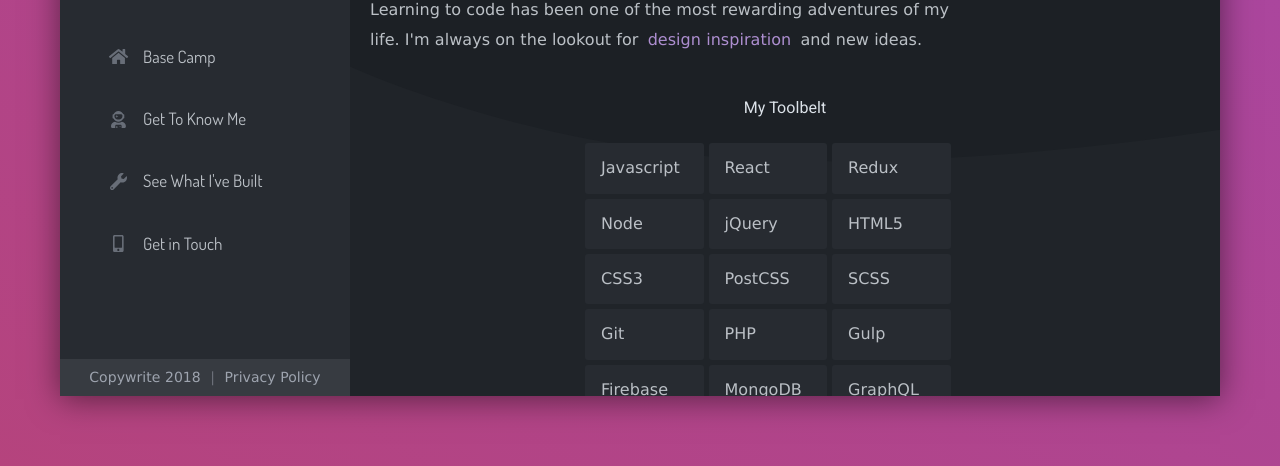
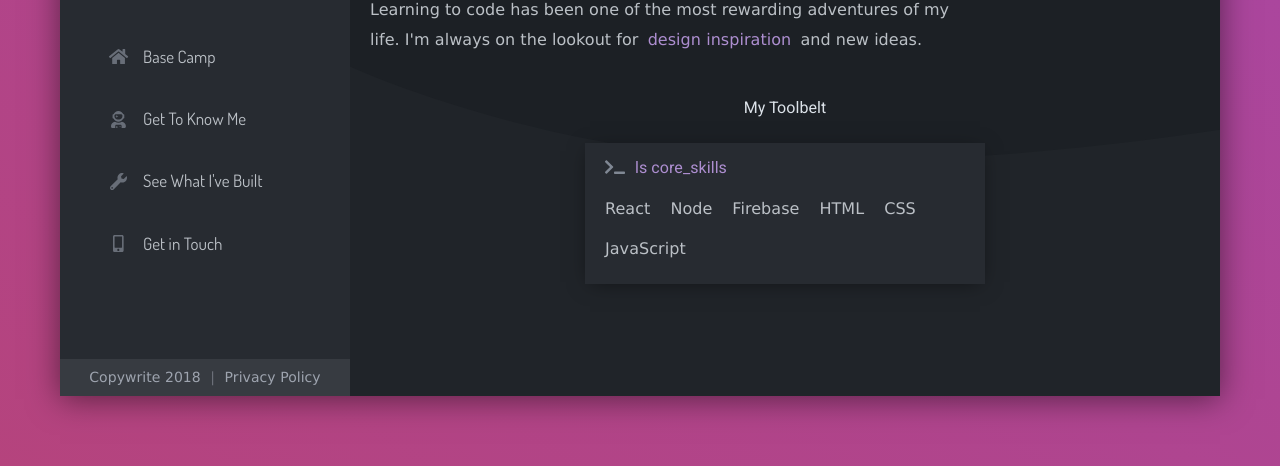
Before and after one commit to stormcloud266/portfolio18, a Gatsby site: page /about in a window 1280 px wide. Shown: the part 334-800 px from the top of the page. Built offline with nearby package versions, Linux system fonts and the light colour scheme; Gatsby itself is replaced by a stand-in of ours.

Commit message:
testing tools list

```diff
--- a/src/pages/about.js
+++ b/src/pages/about.js
@@ -23,11 +23,23 @@ const About = (props) => {
           <div className="About__toolbelt">
             <p className="About__playlist-title">My Toolbelt</p>
             <div className="About__tools-list">
-              <ul>
-              {tools.map(tool => (
-                <li className="About__tool" key={tool}>{tool}</li>
-              ))}
-            </ul>
+
+
+            <div className="tools">
+              <p className="tools__title">
+                <FontAwesomeIcon icon="terminal" />
+                ls core_skills
+              </p>
+              <ul className="tools__list">
+                <li>React</li>
+                <li>Node</li>
+                <li>Firebase</li>
+                <li>HTML</li>
+                <li>CSS</li>
+                <li>JavaScript</li>
+              </ul>
+            </div>
+
 
             </div>
           </div>
--- a/src/styles/components/_about.scss
+++ b/src/styles/components/_about.scss
@@ -88,6 +88,7 @@
     padding: 10px 20px;
     transition: all .3s;
     border-radius: 3px;
+    box-shadow: 0px 3px 20px -5px rgba(0,0,0,.5);
 
     svg {
       margin-right: 20px;
@@ -159,23 +160,52 @@
     max-width: 400px;
     margin: 20px auto 0;
 
-    ul {
-      margin-right: 5px;
-      flex: 1;
+  //   ul {
+  //     margin-right: 5px;
+  //     flex: 1;
+  //     display: flex;
+  //     flex-wrap: wrap;
+  //     // justify-content: center;
+  //     // background: rgb(21, 65, 64);
+  //     &:nth-child(3n) {
+  //       background: red;
+  //     }
+  //   }
+  //   li {
+  //     flex-basis: 30%;
+  //     position: relative;
+  //     margin-bottom: 5px;
+  //     margin-right: 5px;
+  //     background: $color-gray-m;
+  //     // flex: 1;
+  //     padding: 10px 10px 10px 16px;
+  //     border-radius: 3px;
+  //   }
+  }
+
+  .tools {
+    background: $color-gray-m;
+    max-width: 400px;
+    padding: 10px 20px;
+    box-shadow: 0px 3px 20px -5px rgba(0,0,0,.5);
+
+    &__title {
+      color: $color-purple-l;
+      font-family: 'Heebo', sans-serif;
+      margin-bottom: 10px;
+      svg {
+        color: lighten($color-text-tertiary, 0%);
+        margin-right: 10px;
+      }
+    }
+    &__list {
       display: flex;
       flex-wrap: wrap;
-      // justify-content: space-between;
-      // background: rgb(21, 65, 64);
-    }
-    li {
-      flex-basis: 30%;
-      position: relative;
-      margin-bottom: 5px;
-      margin-right: 5px;
-      background: $color-gray-m;
-      // flex: 1;
-      padding: 10px 10px 10px 16px;
-      border-radius: 3px;
+      li {
+        margin-right: 20px;
+        margin-bottom: 10px;
+        // flex: 1 0 21%;
+      }
     }
   }
 }
--- a/src/styles/components/_project-item.scss
+++ b/src/styles/components/_project-item.scss
@@ -1,7 +1,7 @@
 .ProjectItem {
   border-bottom: 1px solid #272B31;
   color: #dadee4;
-  padding: 6.5rem 0;
+  padding: 6.5rem 0 8rem;
 
   &__title-wrapper {
     display: flex;
@@ -105,6 +105,6 @@
     color: $color-text-tertiary;
     margin-right: 14px;
   }
-  @include whenMedium { padding: 6.5rem 10px; }
-  @include whenLarge { padding: 6.5rem 20px; }
+  @include whenMedium { padding: 6.5rem 10px 8rem; }
+  @include whenLarge { padding: 6.5rem 20px 8rem; }
 }
--- a/src/styles/components/_sidebar.scss
+++ b/src/styles/components/_sidebar.scss
@@ -5,7 +5,7 @@
   justify-content: space-between;
   padding: 10px 20px;
   border-bottom: 3px solid transparent;
-  border-image: linear-gradient(to right top, #c63f48, #9f49c2, $color-purple-m);
+  border-image: linear-gradient(to right top, #c63f48, #9f49c2);
   border-image-slice: 1;
 
   &__profile {
@@ -28,7 +28,7 @@
     height: 95px;
     width: 95px;
     background: #373b41;
-    border: 3px solid rgba($color-purple-l, 0.6);
+    border: 3px solid #7e6d96;
     box-shadow: 0px 4px 30px -4px rgba(0,0,0,0.6);
   }
   &__status-wrapper {
```
